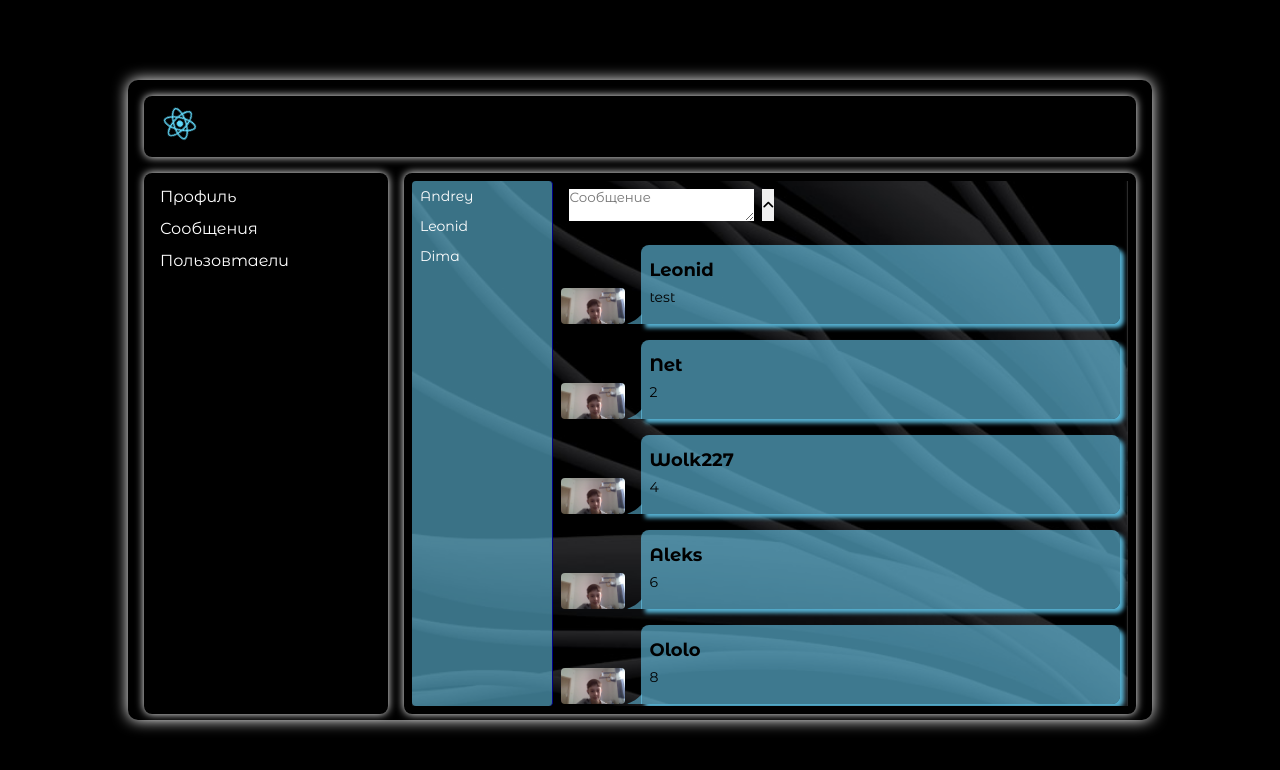
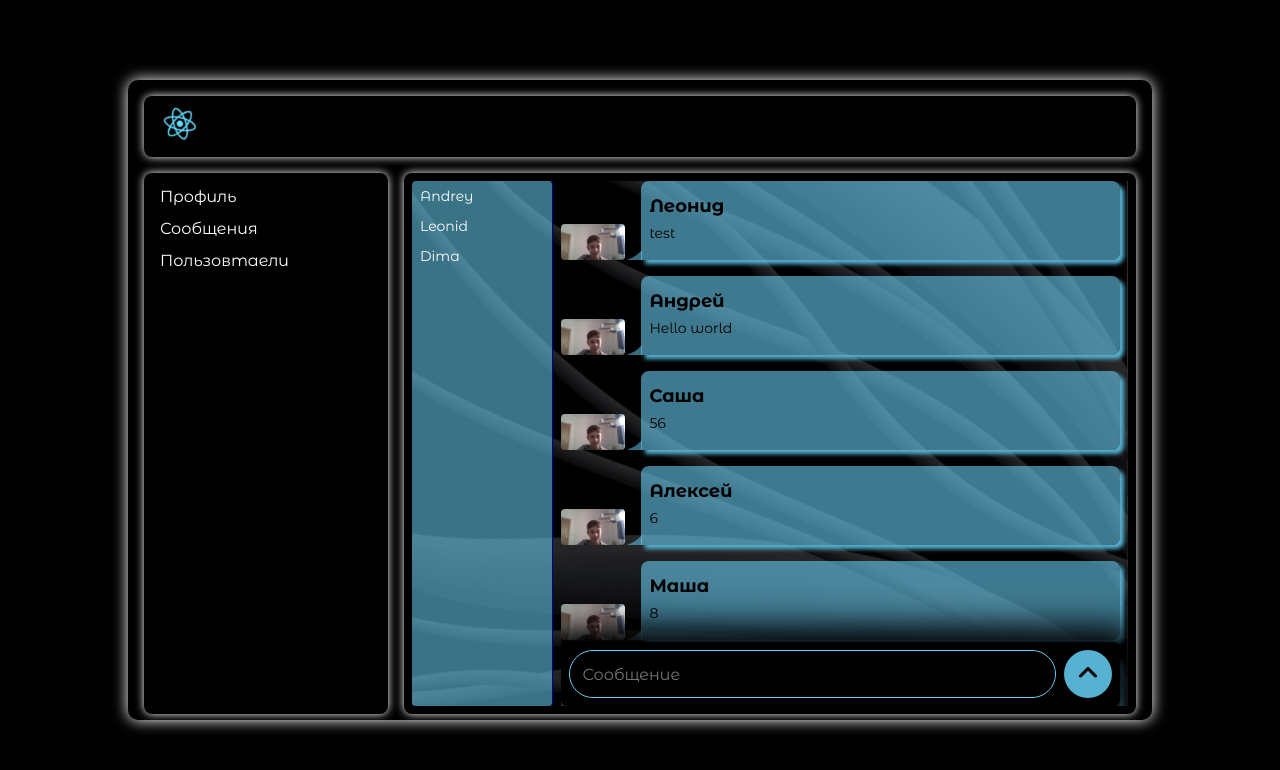
Before and after one commit to Leonid-Kosch/social-network, a React (Create React App) app: page /dialogs in a window 1280 px wide. Shown: the top 770 px of the page. Built offline with nearby package versions, Linux system fonts and the light colour scheme.

Commit message:
добавлено полее для ввода и кнопка отправки

```diff
--- a/src/components/Dialogs/Dialogs.css
+++ b/src/components/Dialogs/Dialogs.css
@@ -104,4 +104,38 @@
     bottom: 0;
     left: 0;
     width: 100%;
+    background-color: black;
+    border-radius: 6px;
+    box-shadow: black 0 0 32px 16px;
 }
+.messages__managment button{
+    border-radius: 100%;
+    width: 48px;
+    height: 48px;
+    background-color: #56b1d2;
+    font-size: 24px;
+    transition: all 0.7s;
+}
+.messages__managment button:hover{
+    transform: rotate(360deg);
+}
+.messages__managment textarea{
+    background-color: rgba(0, 0, 0, 0.458);
+    color: rgba(255, 255, 255, 0.678);
+    border: solid #6CD3FA 1px;
+    border-radius: 100px;
+    padding: 12px 12px;
+    font-size: 16px;
+    min-height: 48px;
+    max-height: 144px;
+    height: auto;
+    resize: none;
+    overflow-y: auto;
+    height:10px;
+    line-height: 24px;
+    flex-grow: 1;
+}
+
+.messages__managment textarea::-webkit-scrollbar{
+    width: 0;
+}
--- a/src/components/Dialogs/Messages/Messages.js
+++ b/src/components/Dialogs/Messages/Messages.js
@@ -4,19 +4,20 @@ import Me from '../../../image/me.jpg'
 function Messages () {
     return(
         <div className="messages">
-            <div className="messages__managment">
+           <Message Img={Me} Name='Леонид' Text='test'/>
+           <Message Img={Me} Name='Андрей' Text='Hello world'/>
+           <Message Img={Me} Name='Саша' Text='56'/>
+           <Message Img={Me} Name='Алексей' Text='6'/>
+           <Message Img={Me} Name='Маша' Text='8'/>
+           <Message Img={Me} Name='Мария' Text='8'/>
+           <Message Img={Me} Name='Катя' Text='8'/>
+           <Message Img={Me} Name='Александр' Text='8'/>
+           <div className="messages__managment">
                 <textarea placeholder="Сообщение"></textarea>
                 <button><i class="fa-solid fa-angle-up"></i></button>
             </div>
-           <Message Img={Me} Name='Leonid' Text='test'/>
-           <Message Img={Me} Name='Net' Text='2'/>
-           <Message Img={Me} Name='Wolk227' Text='4'/>
-           <Message Img={Me} Name='Aleks' Text='6'/>
-           <Message Img={Me} Name='Ololo' Text='8'/>
-           <Message Img={Me} Name='Ololo' Text='8'/>
-           <Message Img={Me} Name='Ololo' Text='8'/>
-           <Message Img={Me} Name='Ololo' Text='8'/>
         </div>
+
     );
 }
 export default Messages;
```
